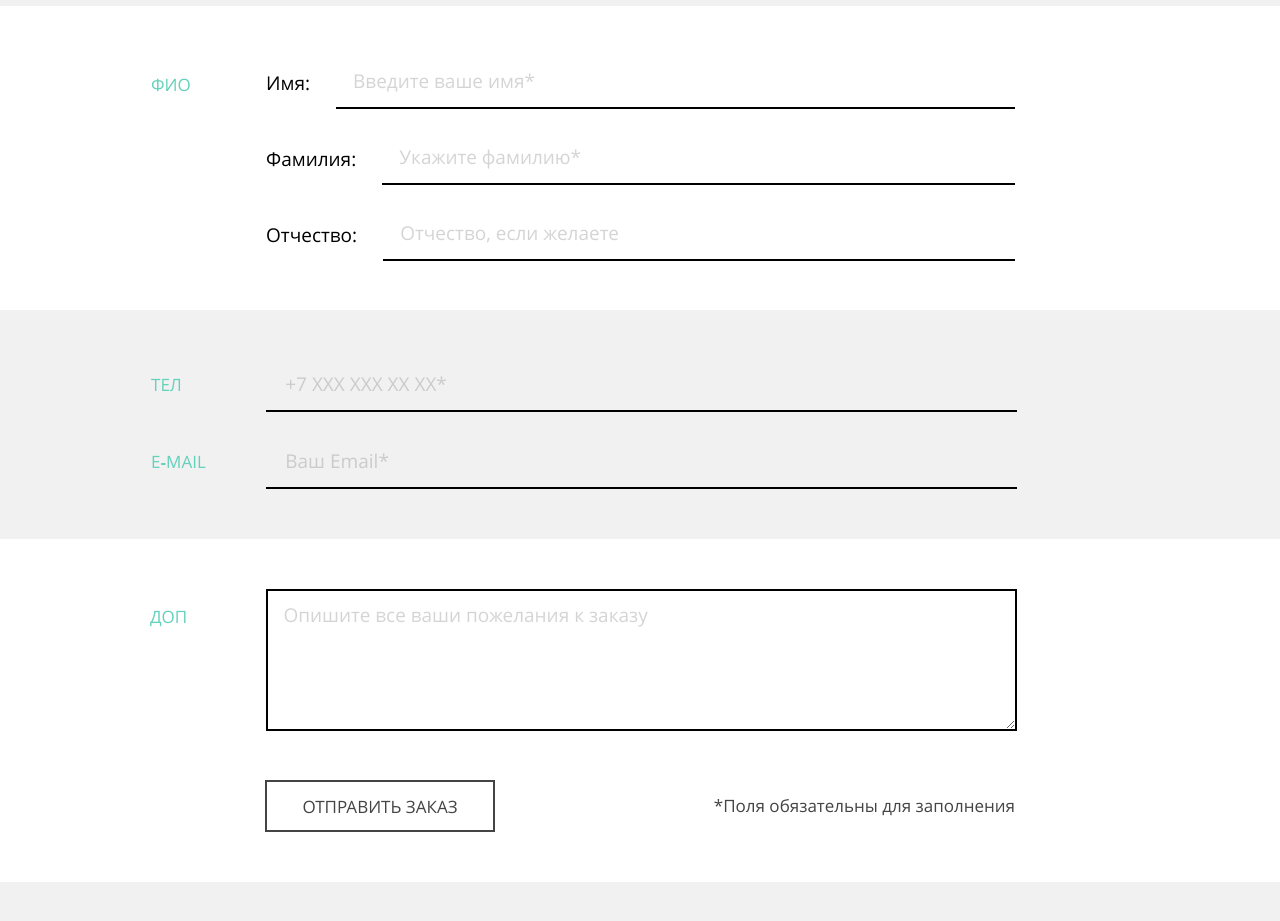
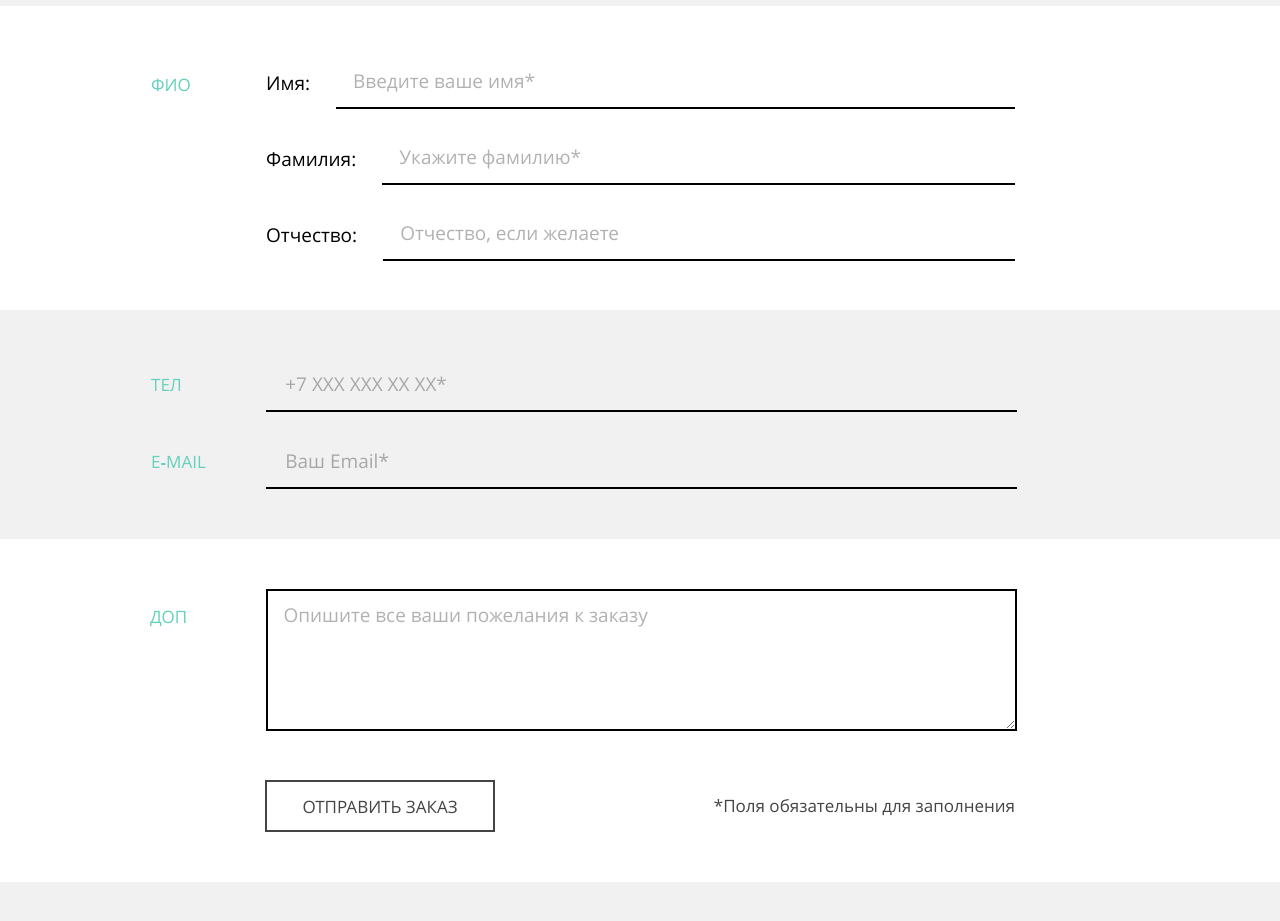
Before and after one commit to InkMakhova/mishka-en, a website: page source/form.html in a window 1280 px wide. Shown: the part 980-1901 px from the top of the page. Drawn offline with nearby package versions, Linux system fonts and the light colour scheme; files that its build step writes are made by us from their sources; files whose address does not match are found by name.

Commit message:
Поправила ошибки по критерию Б8: цвет текста в инпутах и плейсхолдерах, поправила font-style в подключении шрифтов

```diff
--- a/source/less/blocks/order-contacts.less
+++ b/source/less/blocks/order-contacts.less
@@ -35,7 +35,7 @@
   font-family: "Open Sans", "Arial", sans-serif;
   font-weight: 400;
   .font(17px; 18px);
-  color: @black;
+  color: @grey-dark;
 
   @media (min-width: @tablet-width) {
     .font(19px; 18px);
@@ -51,6 +51,7 @@
 }
 
 .order-contacts__input::placeholder {
+  color: @black;
   opacity: 0.3;
 }
 
--- a/source/less/blocks/order-info.less
+++ b/source/less/blocks/order-info.less
@@ -33,7 +33,7 @@
   font-family: "Open Sans", "Arial", sans-serif;
   font-weight: 400;
   .font(17px; 18px);
-  color: @black;
+  color: @grey-dark;
 
   @media (min-width: @tablet-width) {
     .font(19px; 18px);
@@ -42,6 +42,7 @@
 }
 
 .order-info__textarea::placeholder {
+  color: @black;
   opacity: 0.3;
 }
 
--- a/source/less/blocks/order-user-name.less
+++ b/source/less/blocks/order-user-name.less
@@ -73,7 +73,7 @@
   font-family: "Open Sans", "Arial", sans-serif;
   font-weight: 400;
   .font(17px; 18px);
-  color: @black;
+  color: @grey-dark;
 
   @media (min-width: @tablet-width) {
     .font(19px; 18px);
@@ -84,6 +84,7 @@
 }
 
 .order-user-name__input::placeholder {
+  color: @black;
   opacity: 0.3;
 }
 
--- a/source/less/global/fonts.less
+++ b/source/less/global/fonts.less
@@ -8,7 +8,7 @@
 
 @font-face {
   font-family: "Open Sans";
-  font-style: bold;
+  font-style: normal;
   font-weight: 700;
   font-display: swap;
   src: local("Open Sans"), url("../fonts/opensansbold.woff2") format("woff2"), url("../fonts/opensansbold.woff") format("woff");
```
